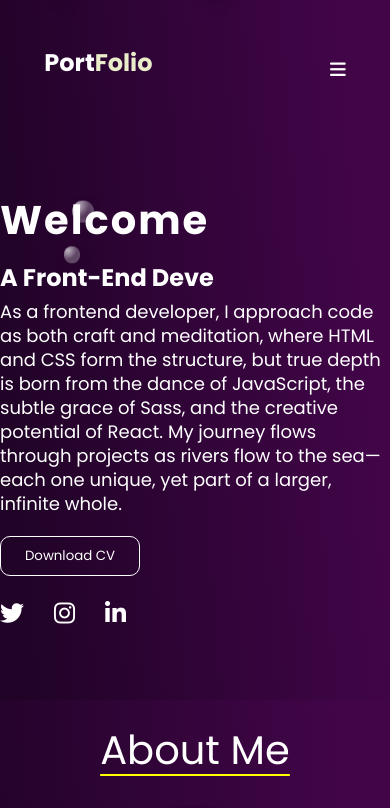
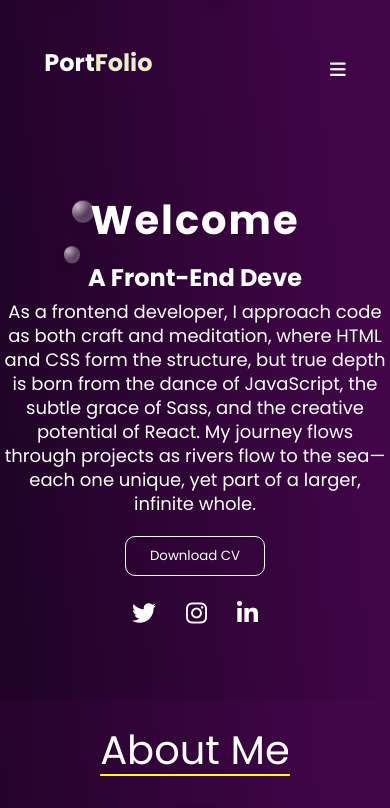
Before and after one commit to kunalkr07/My-Portfolio, a React (Vite) app: page / in a window 390 px wide. Shown: the top 808 px of the page. Built offline with nearby package versions, Linux system fonts and the light colour scheme.

Commit message:
Make some changes in hero section

```diff
--- a/src/components/Hero.css
+++ b/src/components/Hero.css
@@ -150,11 +150,23 @@
 @media screen and (max-width: 500px) {
   .hero-content {
     width: 400px;
+    text-align: center;
+
+  }
+  .hero-content>p{
+    line-height: 1.2;
   }
   .hero-container {
     display: flex;
+    justify-content: center;
+    align-items: center;
     padding: 0;
     height: 700px;
+
+  }
+
+  .sociel-icons-list{
+    display: flex;
     justify-content: center;
     align-items: center;
   }
```
